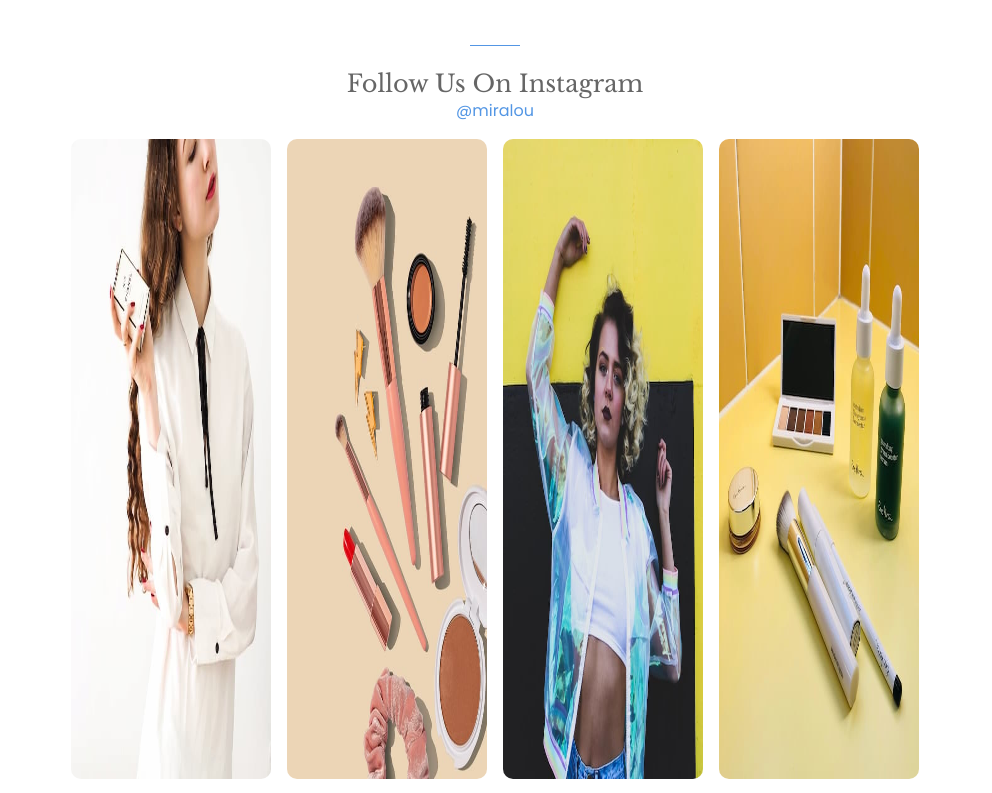
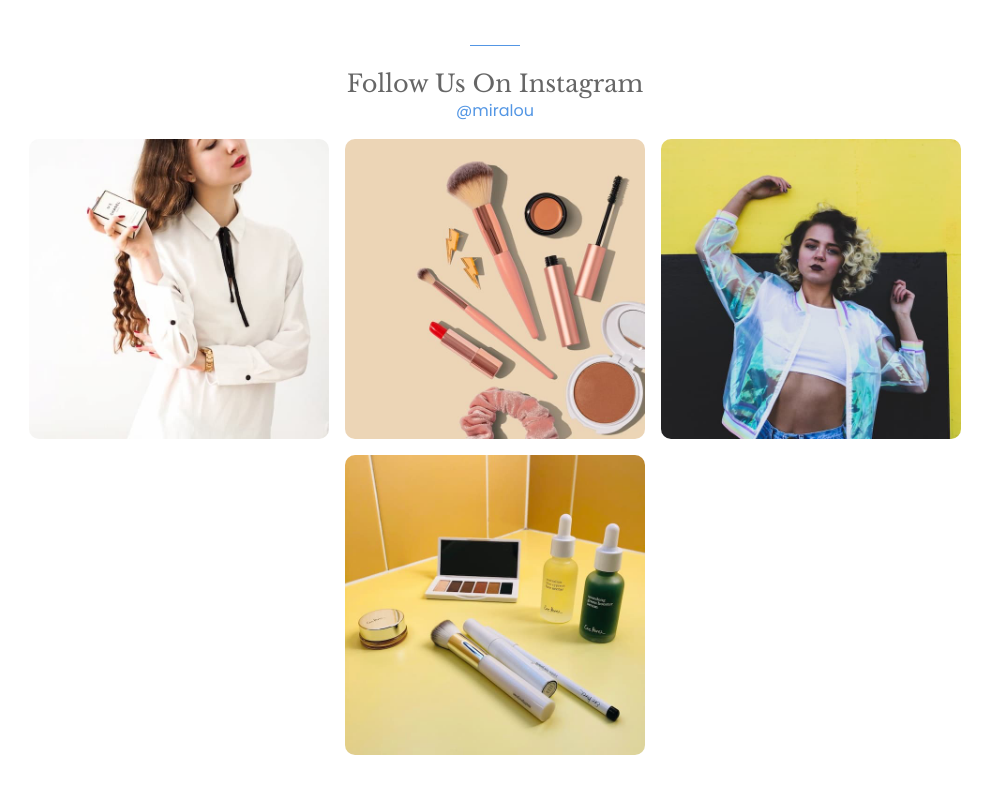
Before and after one commit to katelyngrimoldby/cosmetic-store, a React (Vite) app: page / in a window 1280 px wide. Shown: the part 1800-2593 px from the top of the page, without its empty margins (145-1137 px from the left). Built offline with nearby package versions, Linux system fonts and the light colour scheme.

Commit message:
Preserve img aspect ratio

```diff
--- a/src/styles/home.module.css
+++ b/src/styles/home.module.css
@@ -217,7 +217,8 @@
       justify-content: center;
       img {
         width: 40%;
-        max-width: ;
+        max-width: 300px;
+        height: auto;
       }
     }
   }
```
